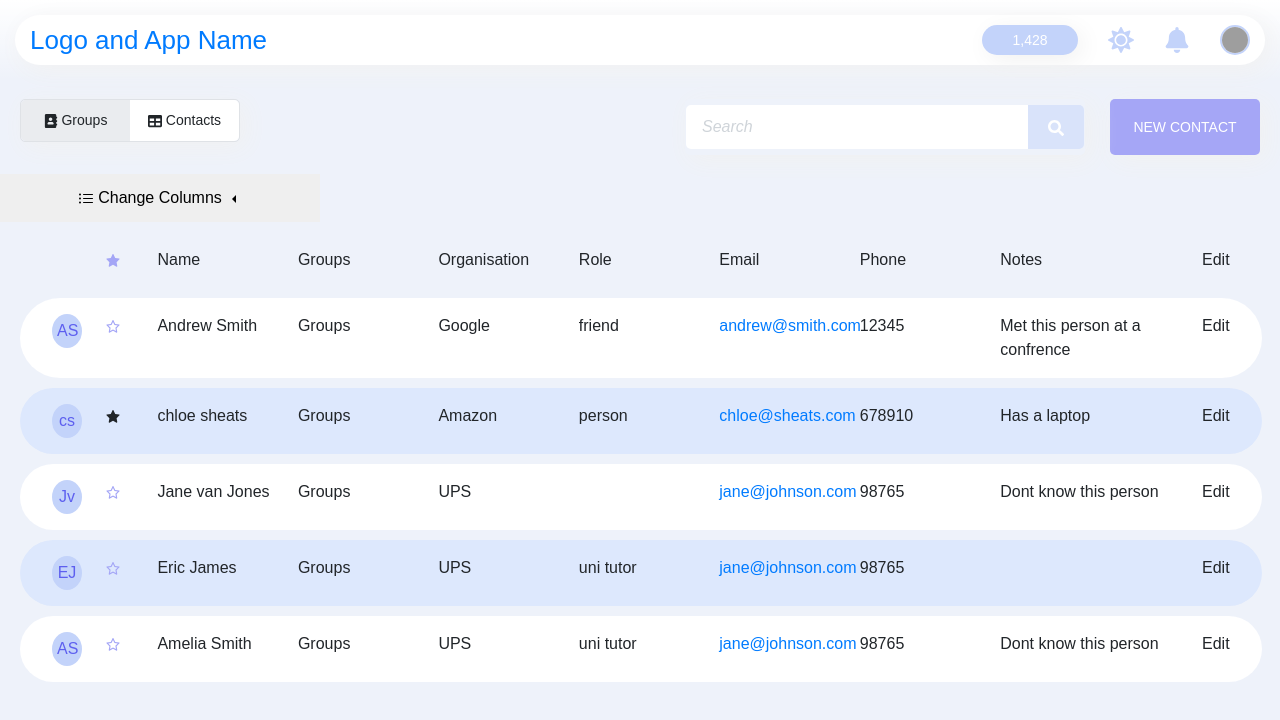
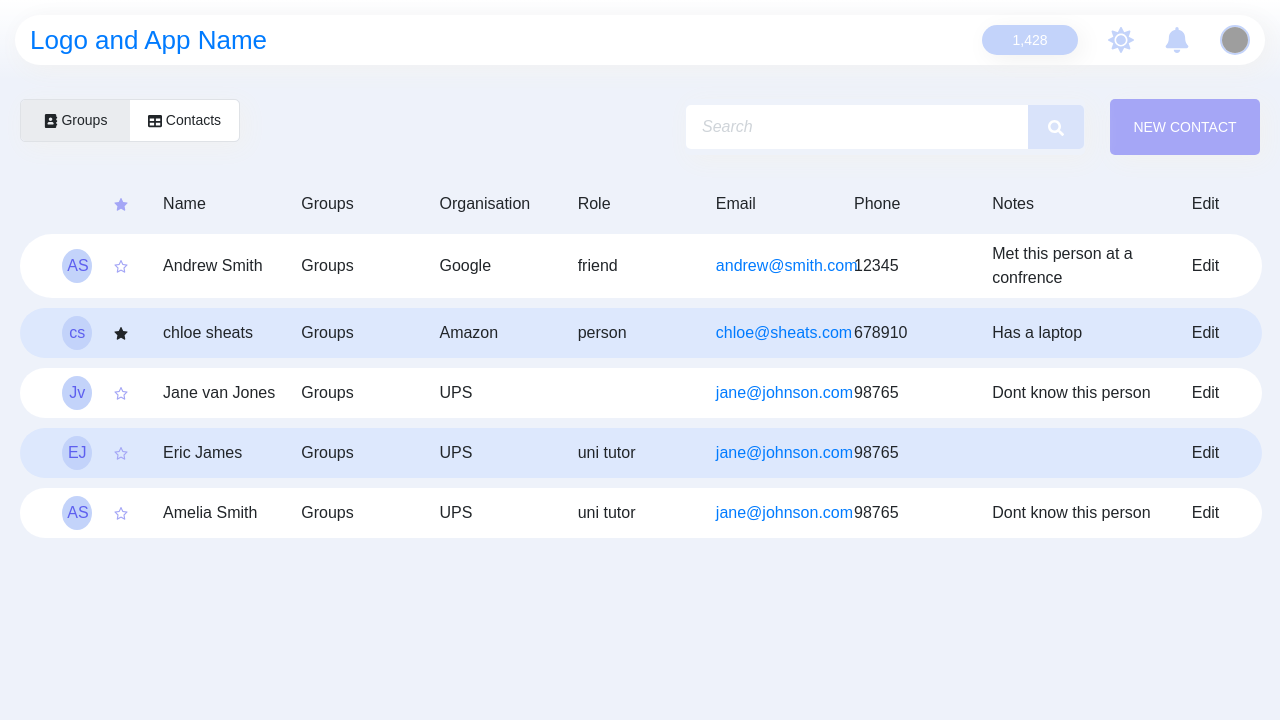
Before and after one commit to cmaddern-stack/COMP30022, a React (Create React App) app in the folder frontend/: page /contacts in a window 1280 px wide. Shown: the top 720 px of the page. Built offline with nearby package versions, Linux system fonts and the light colour scheme; grey boxes are pictures that could not be loaded; a web font is replaced by a local one.

Commit message:
temporarily removing dropdown for client meeting

```diff
--- a/frontend/src/css/Contacts.css
+++ b/frontend/src/css/Contacts.css
@@ -2,9 +2,13 @@
 .person {
     justify-content: space-between;
     width: 97%;
-    padding: 1em 2em;
+    padding: 0.5em 2em;
     border-radius: 90px;
     margin: 10px 20px;
+}
+
+.person div {
+    margin: auto;
 }
 
 .color-0 { background-color: white; }
--- a/frontend/src/pages/Contacts.js
+++ b/frontend/src/pages/Contacts.js
@@ -174,7 +174,7 @@ export default function Contacts() {
 
     return (
         <div>
-            {showDropdown()}
+            {/* {showDropdown()} */}
             {renderTableHeader()}
             {renderItems()}
         </div>
```
